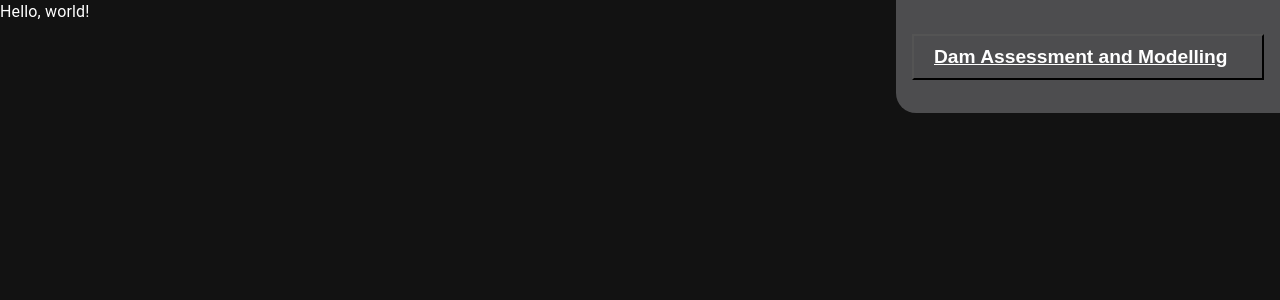
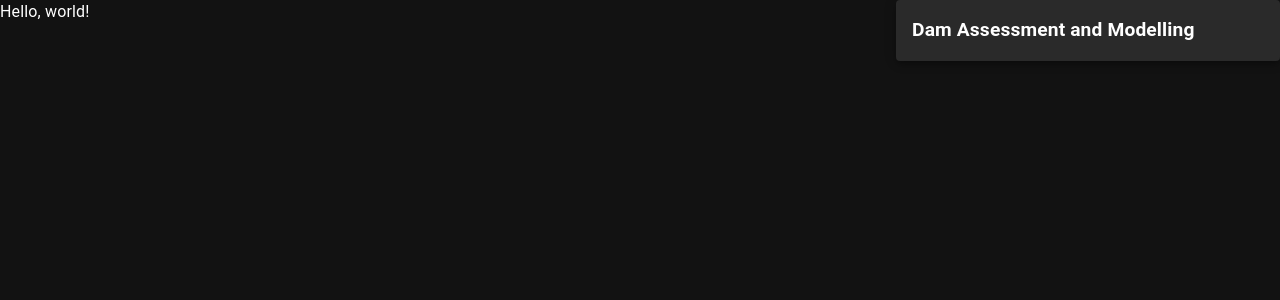
Before and after one commit to databytes-deakin/dam-app-react, a React (Create React App) app: page / in a window 1280 px wide. Shown: the top 300 px of the page. Built offline with nearby package versions, Linux system fonts and the light colour scheme.

Commit message:
fix: styling issues

```diff
--- a/public/TEstedward.css
+++ /dev/null
@@ -1 +0,0 @@
-ABFI:BFi;a
--- a/src/components/header.tsx
+++ b/src/components/header.tsx
@@ -1,95 +1,66 @@
+import { Button, Paper } from '@mui/material';
 import React from 'react'
 import styled from 'styled-components';
 
-const Wrapper = styled.div`
+const Wrapper = styled(Paper)`
   position: fixed;
   z-index: 99;
   top: 0;
   right: 0;
   width: 24em;
   list-style-type: none;
-background: #4d4d4f;
   font-size: 1rem;
-color: #fff;
   display: flex;
   flex-direction: column;
-border-radius: 0 0 0 20px;
+  border-radius: 0 0 0 20px!;
   padding: 16px;
 `;
 
-const Accordion = styled.button`
+const Accordion = styled.div`
   cursor: pointer;
-  padding: 0.75em 1.5em;
   & h4{
     font-size: 1.2rem;
   }
-  color: #fff;
-  background: #4d4d4f;
-  margin-block-start: 1.33em;
-  margin-block-end: 1.33em;
-  margin-inline-start: 0px;
-  margin-inline-end: 0px;
   font-weight: bold;
-  display: flex;
-  flex-direction: row;
-  align-items: center;
-  justify-content: space-between;
-  cursor: pointer;
 `;
-
-const Button = styled.button`
-  background-color: black;
-  color: white;
-  font-size: 15px;
-  padding: 10px 30px;
-  border-radius: 5px;
-  margin: 10px 10px;
-  cursor: pointer;
-`;
-
-
-function sayHello() {
-  alert('You clicked me!');
-}
-// Usage
-<button onClick={sayHello}>Default</button>;
-
 
 export const Header = () => {
   const [isExpanded, setIsExpanded] = React.useState<boolean>(false);
 
   return(
-    <Wrapper>
+    <Wrapper elevation={5}>
       <Accordion onClick={() => {
         setIsExpanded(!isExpanded);
       }}>
-        <h4><u>Dam Assessment and Modelling</u></h4>
-
+        <h4>Dam Assessment and Modelling</h4>
       </Accordion>
       {isExpanded &&
+      <div>
+        <hr />
         <p>
           DataBytes © 2022
           <br></br> <br></br>
-    <b>About the Project</b>
+          <h6>About the Project</h6>
           <br></br>
           This project will survey farm dams using computer vision techniques in conjunction with high resolution satellite data, the output of which will be used by scientists and policy makers to model the effects on climate change and facilitate sustainable farming practices.
           <br></br> <br></br>
           In T3 2021 the Environmental Science Squad created an algorithm which can detect water in high resolution satellite images in Victoria.
           <br></br> <br></br>
-    <b>Motivation</b>
+          <h6>Motivation</h6>
+          <br></br>
+          Farm dams are a high source of greenhouse gasses when not properly managed, producing the equivalent of approximately 385,000 cars per day in Victoria alone! Deakin University is leading ground-breaking research into the effects of farm dams on climate change, however, there is currently limited survey data of farm dams in Australia.
           <br></br> <br></br>
-    Farm dams are a high source of greenhouse gasses when not properly managed, producing the equivalent of approximately 385,000 cars per day in Victoria alone! Deakin University is leading ground-breaking research into the effects of farm dams on climate change, however, there is currently limited survey data of farm dams in Australia.
-        <br></br>
-   <a href="https://github.com/DAM-Project/dam-app-react" target="_blank" rel="noreferrer">
-          <Button>GitHub</Button>
-        </a>
-
-        <a href="https://dam-app-django.readthedocs.io/en/latest/" target="_blank" rel="noreferrer">
-          <Button>Documentation</Button>
-        </a>
         </p>
 
-
+          <Button href="https://github.com/DAM-Project/" target="_blank" rel="noreferrer" variant="contained" color="primary">
+            GitHub
+          </Button>
+          &nbsp;
+          &nbsp;
+          <Button href="https://dam-app-django.readthedocs.io/en/latest/" target="_blank" rel="noreferrer" variant="contained" color="secondary">
+            Documentation
+          </Button>
+        </div>
       }
     </Wrapper>
   )
```
Lines whose indentation alone changed are shown as unchanged.
